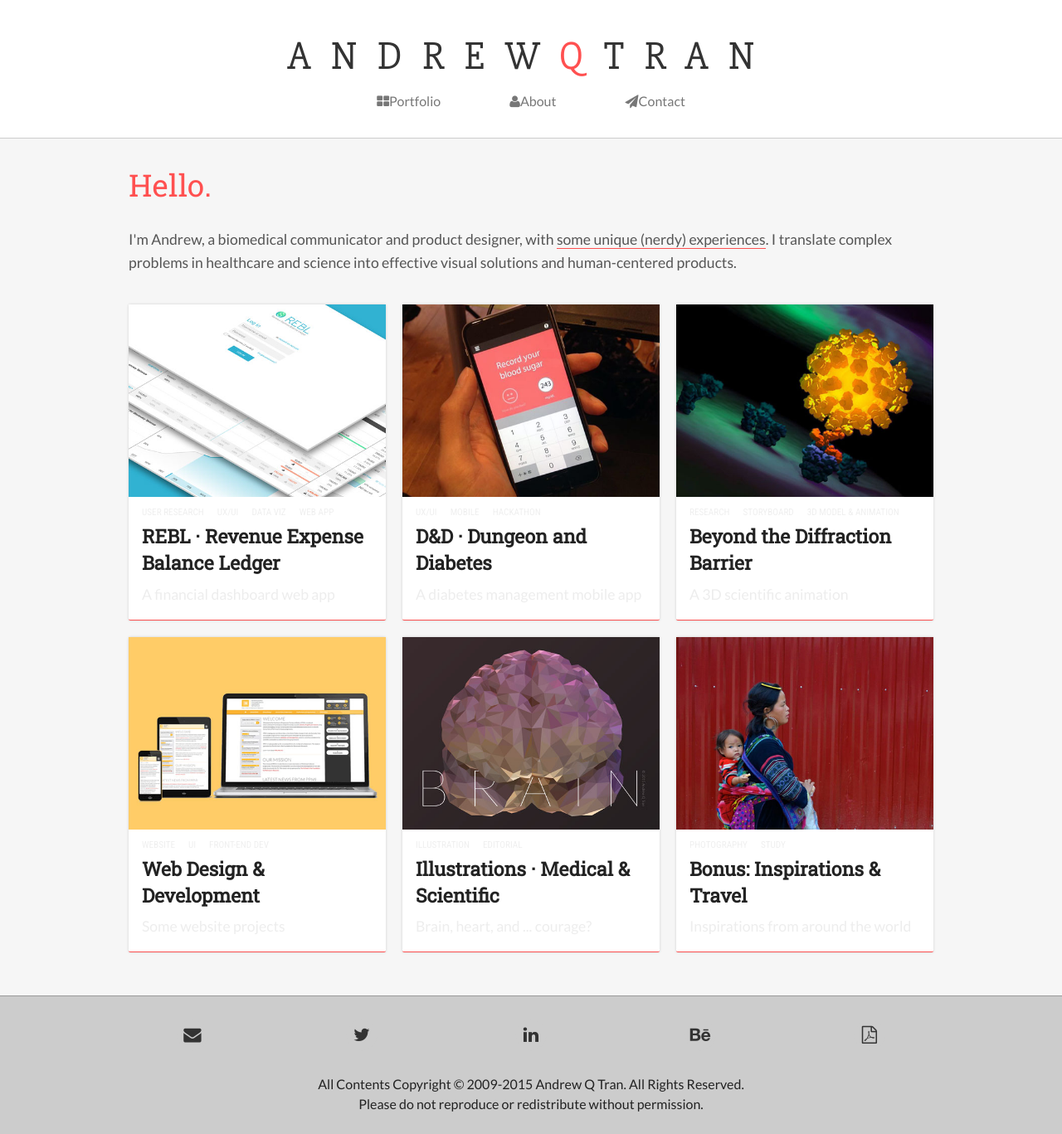
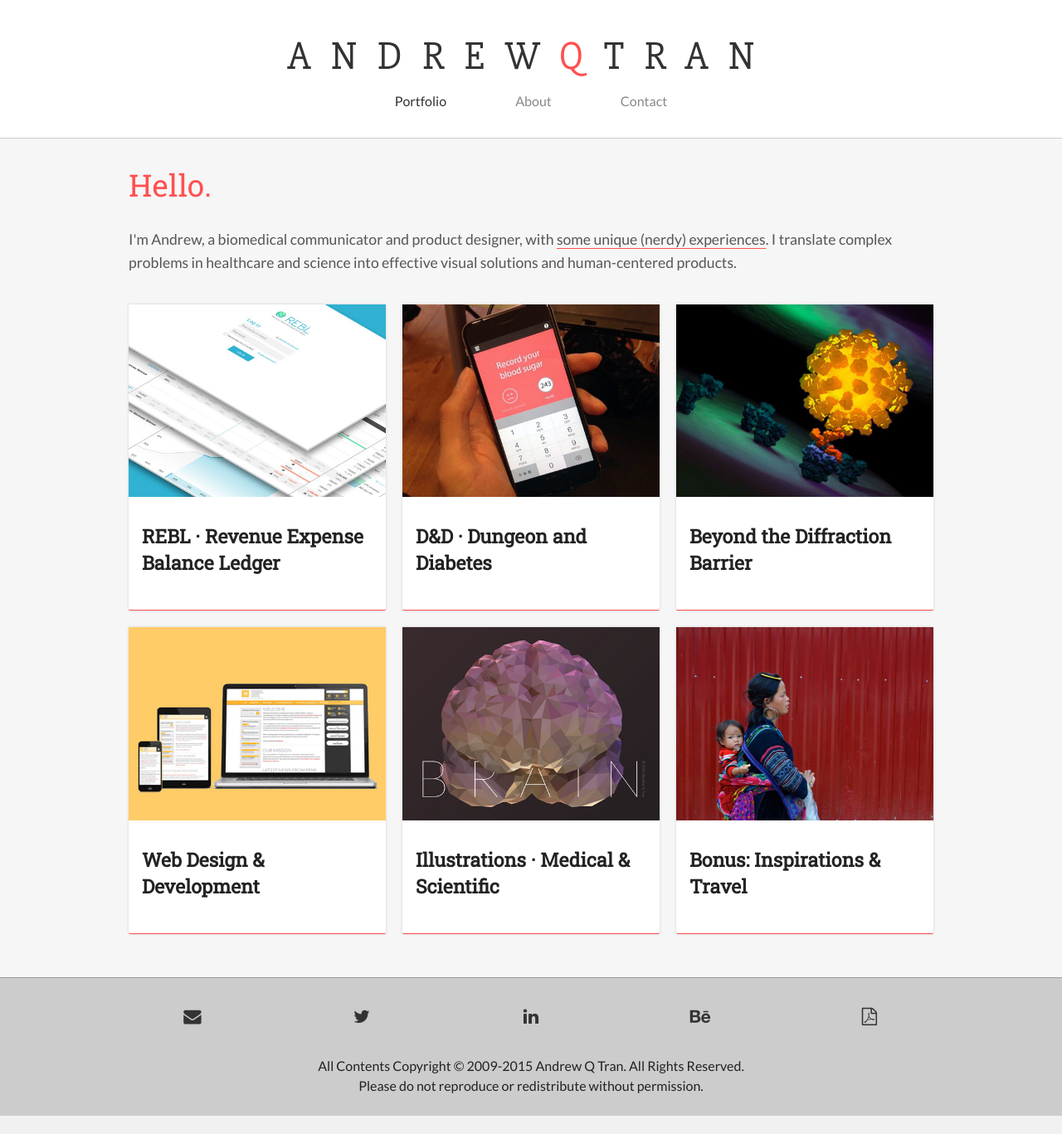
Before and after one commit to andrewqtran/andrewqtran.github.io, a PHP site: page / in a window 1280 px wide. Shown: the whole page at 83% size. After the commit the page ends 1345 px from the top, so only its background shows below. Run offline with PHP 8.4, Linux system fonts and the light colour scheme.

Commit message:
Style for mobile

```diff
--- a/beta/css/app.css
+++ b/beta/css/app.css
@@ -41,8 +41,8 @@ a:hover i.fa-linkedin.fa-inverse::after {
 a:hover i.fa-behance.fa-inverse::after {
 	content:"Portfolio"
 }
-a:hover i.fa-print.fa-inverse::after {
-	content:"Print Resume"
+a:hover i.fa-file-pdf-o.fa-inverse::after {
+	content:"Resume PDF"
 }
 
 .place {
@@ -125,16 +125,20 @@ opacity:1;
 #tagline a {
 	padding: 0.2em 0.5em;
 	margin: 0 2em;
-	color:#777;
+	color:#888;
 	transition: all 0.1s linear;
 	border-bottom:#ff5050 solid 0px;
 	padding-bottom:0.6em;
 }
 
-#tagline a:hover {
+#tagline a:hover  {
 	color: #333;
 	border-bottom:#ff5050 solid 0.4em;
 	padding-bottom:0.2em;
+}
+
+#tagline a.active {
+	color: #333;
 }
 
 #header.fixed #tagline {
@@ -155,7 +159,7 @@ opacity:1;
 .project {
 	background:#fff;
 	border-bottom: solid 0.1em #ff5050;
-	padding: 1em;
+	padding: 1em 1em 0.8em 1em;
 	border-radius:2px;
 	box-shadow: #ccc 0 0 3px;
 	transition:all ease 0.1s;
@@ -166,31 +170,35 @@ opacity:1;
 	transition:all ease 0.1s;
 	box-shadow: #999 0 5px 5px;
 	border-bottom: solid #ff5050 5px;
+
 }
 
-#portfolio .project:hover .inline-list li, .project:hover .summary {
+#portfolio .project:hover .inline-list, .project:hover .summary {
 	opacity:1;
-		transition:all ease 0.2s;
+	transition:all ease 0.5s;
 }
 
 .project img {
 	margin:-1em -1em 0em -1em;
 	min-width: calc(100% + 2em);
 	}
+
 .title {
 	font-weight: 700;
 	font-family:"Roboto Slab", serif;
+	margin-bottom:0;
 }
 
 .summary {
 	margin:0;
 	padding:0;
-	opacity:0.1;
+	opacity:0;
 }
 
 
 #portfolio .inline-list {
 	margin: 0.1em auto auto -0.5em;
+	opacity:0
 }
 
 #portfolio .inline-list li {
@@ -199,7 +207,7 @@ opacity:1;
 	text-transform: uppercase;
 	color:#666;
 	margin: 0.5rem 0.5rem 0 0.5rem;
-	opacity:0.1
+
 }
 
 #footer {
@@ -278,94 +286,43 @@ p a:hover {
 
 
 
- @-webkit-keyframes slideUp {
-from {
-opacity:0;
-margin-top:1em;
-}
-to {
-opacity:1;
-margin-top:0;
-}
-}
 .hidden {
 	display: none
 }
 
 
-/* PRINT QUERY - Pardon the !important; */
-@media print {
-h4 {font-size:1.2em;}
-.time, .place {
-	display: block;
-}
-.large-2 {
-	float: left!important;
-	padding-left: 0.9375em!important;
-	padding-right: 0.9375em!important;
- width:calc(8.3333333333% * 2.3)!important;
-	text-align: right;
-}
-.large-10 {
-	float: left!important;
-	padding-left: 0.9375em!important;
-	padding-right: 0.9375em!important;
-	margin-left: -1em;
- width:calc(8.3333333333% * 9.7)!important;
-}
-#community .title, #community .org {
-	display:inline !important;}
-
-body {
-	font-size: 0.8em;
-	line-height:120%;
-}
-ul.list li, ul.list2 li, ul.pub-list li {
-	color: #666!important;
-	line-height: 1.2em;
-	font-size: 0.8em!important;
-	margin-bottom:0!important;
-}
-ul.list {
-	list-style-type:disc;
-margin-top:0 !important;
-margin-bottom:0.25em;}
-
-ul.list2, ul.pub-list
-{margin-bottom:0!important}
-
-#print-header {
-	padding: 0;
-	margin: 0;
-}
-@page {
-	margin: 1.5cm 1cm
-}
- @page :first {
-margin-top: 0.7cm;
-}
-}
-
 @media only screen and (min-width: 40.063em) {
-.time, .place {
-	display: block;
-}
-#community .org, #community .title {
-	display: inline
-}
+#tagline i {display:none}
 }
 
 @media only screen and (max-width: 40.063em) {
-.time, .place {
-	display: inline;
-}
-.title, .org, ul.list {
-	margin-left: 1em;
-}
+.summary, #portfolio .inline-list {opacity:1}
 #header.fixed {
 	margin:0em;
 }
-#header.fixed #social {
-    display:none;
+#header {
+	padding: 1em 0em;
 }
+#header.fixed {
+	height:3em;
 }
+#logo .aqt {
+	display:none;
+}
+#logo {
+	font-size:2.5rem;
+	letter-spacing:0;
+}
+#header.fixed #tagline {
+	right:1em;
+	top:0.6em;
+
+}
+#header.fixed  #tagline a {
+	margin: 0 2em;
+}
+#header.fixed h1 {
+	display:none;
+}
+#tagline i {display:inline-block; font-size:larger}
+#tagline .link {display: none}}
```
